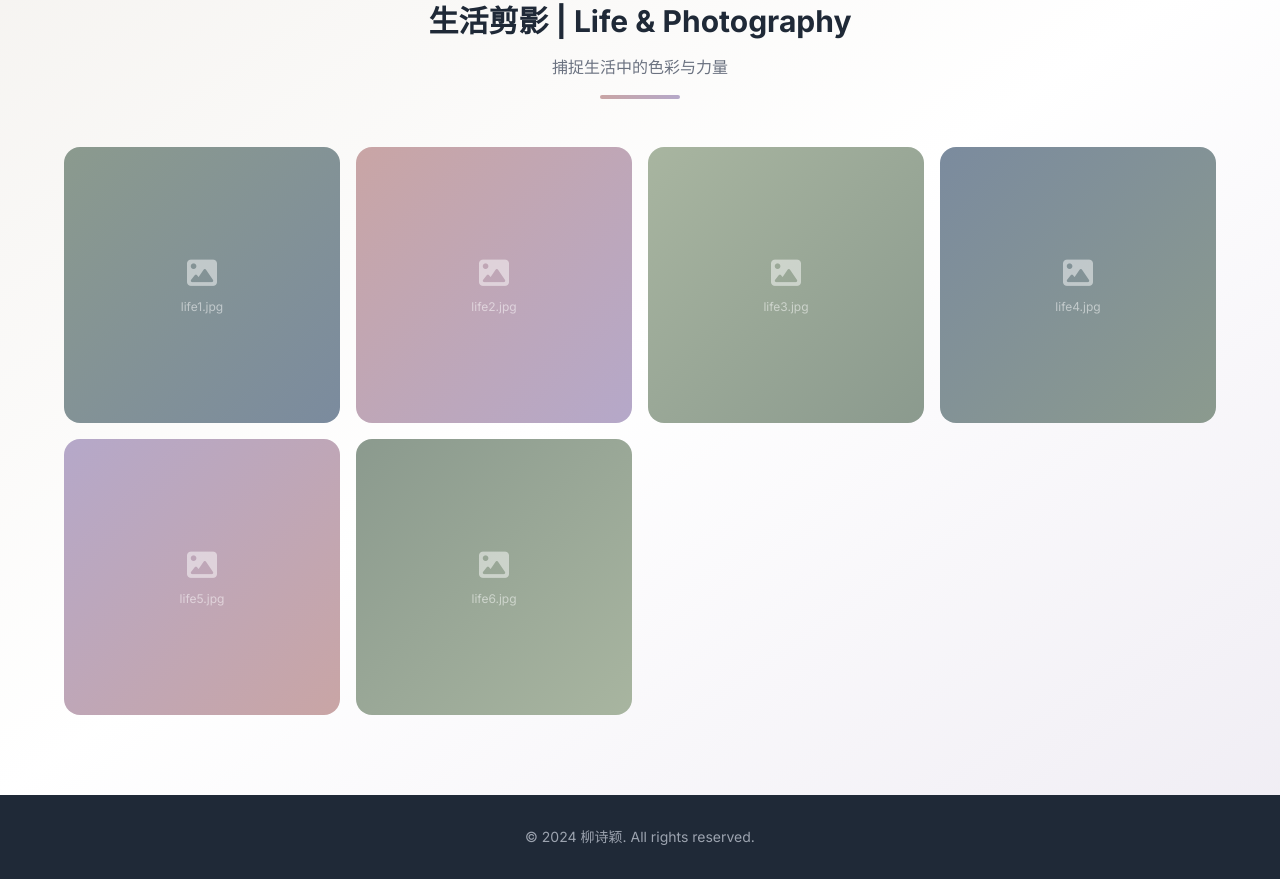
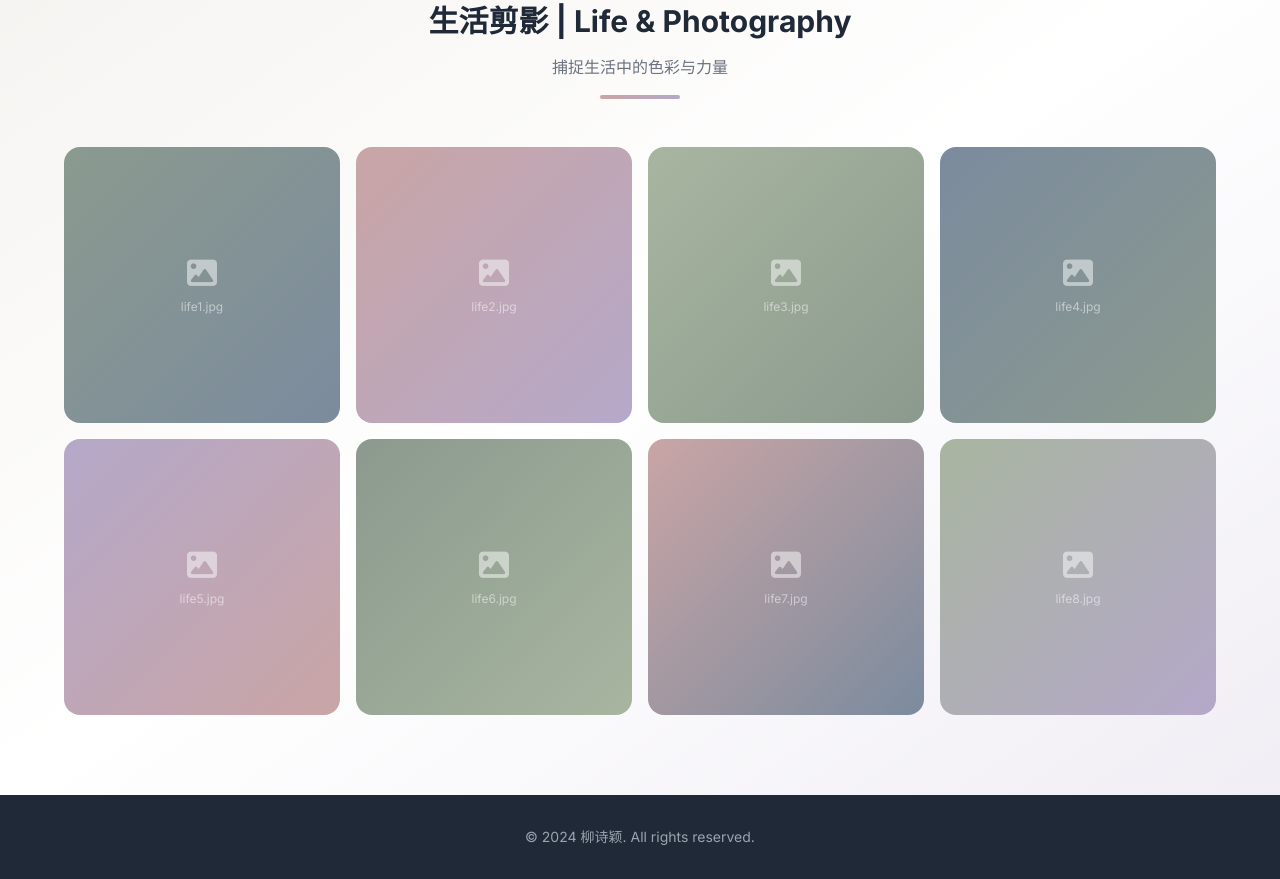
Before and after one commit to shiyi0641-coder/liushiying-portfolio, a plain HTML site: page index.html in a window 1280 px wide. Shown: the part 4031-4910 px from the top of the page. Drawn offline with nearby package versions, Linux system fonts and the light colour scheme.

Commit message:
Expand Life section to 8 photos in 2x4 grid

```diff
--- a/index.html
+++ b/index.html
@@ -629,9 +629,9 @@
                 <div class="w-20 h-1 bg-gradient-to-r from-morandi-pink to-morandi-lavender rounded-full mx-auto mt-4"></div>
             </div>
 
-            <div class="grid grid-cols-2 md:grid-cols-3 lg:grid-cols-4 gap-4">
+            <div class="grid grid-cols-2 lg:grid-cols-4 gap-4">
                 <!-- Life Photo 1 -->
-                <div class="fade-in-up relative rounded-2xl overflow-hidden aspect-square group cursor-pointer" style="transition-delay: 0.1s;">
+                <div class="fade-in-up relative rounded-2xl overflow-hidden aspect-square group cursor-pointer" style="transition-delay: 0.05s;">
                     <img src="./life1.jpg" alt="生活照片1" class="w-full h-full object-cover transition-transform duration-500 group-hover:scale-110" onerror="this.style.display='none'; this.nextElementSibling.style.display='flex';">
                     <div class="hidden absolute inset-0 bg-gradient-to-br from-morandi-gray-green to-morandi-gray-blue flex-col items-center justify-center text-white">
                         <i class="fas fa-image text-3xl mb-2 opacity-50"></i>
@@ -639,7 +639,7 @@
                     </div>
                 </div>
                 <!-- Life Photo 2 -->
-                <div class="fade-in-up relative rounded-2xl overflow-hidden aspect-square group cursor-pointer" style="transition-delay: 0.15s;">
+                <div class="fade-in-up relative rounded-2xl overflow-hidden aspect-square group cursor-pointer" style="transition-delay: 0.1s;">
                     <img src="./life2.jpg" alt="生活照片2" class="w-full h-full object-cover transition-transform duration-500 group-hover:scale-110" onerror="this.style.display='none'; this.nextElementSibling.style.display='flex';">
                     <div class="hidden absolute inset-0 bg-gradient-to-br from-morandi-pink to-morandi-lavender flex-col items-center justify-center text-white">
                         <i class="fas fa-image text-3xl mb-2 opacity-50"></i>
@@ -647,7 +647,7 @@
                     </div>
                 </div>
                 <!-- Life Photo 3 -->
-                <div class="fade-in-up relative rounded-2xl overflow-hidden aspect-square group cursor-pointer" style="transition-delay: 0.2s;">
+                <div class="fade-in-up relative rounded-2xl overflow-hidden aspect-square group cursor-pointer" style="transition-delay: 0.15s;">
                     <img src="./life3.jpg" alt="生活照片3" class="w-full h-full object-cover transition-transform duration-500 group-hover:scale-110" onerror="this.style.display='none'; this.nextElementSibling.style.display='flex';">
                     <div class="hidden absolute inset-0 bg-gradient-to-br from-morandi-sage to-morandi-gray-green flex-col items-center justify-center text-white">
                         <i class="fas fa-image text-3xl mb-2 opacity-50"></i>
@@ -655,7 +655,7 @@
                     </div>
                 </div>
                 <!-- Life Photo 4 -->
-                <div class="fade-in-up relative rounded-2xl overflow-hidden aspect-square group cursor-pointer" style="transition-delay: 0.25s;">
+                <div class="fade-in-up relative rounded-2xl overflow-hidden aspect-square group cursor-pointer" style="transition-delay: 0.2s;">
                     <img src="./life4.jpg" alt="生活照片4" class="w-full h-full object-cover transition-transform duration-500 group-hover:scale-110" onerror="this.style.display='none'; this.nextElementSibling.style.display='flex';">
                     <div class="hidden absolute inset-0 bg-gradient-to-br from-morandi-gray-blue to-morandi-gray-green flex-col items-center justify-center text-white">
                         <i class="fas fa-image text-3xl mb-2 opacity-50"></i>
@@ -663,7 +663,7 @@
                     </div>
                 </div>
                 <!-- Life Photo 5 -->
-                <div class="fade-in-up relative rounded-2xl overflow-hidden aspect-square group cursor-pointer" style="transition-delay: 0.3s;">
+                <div class="fade-in-up relative rounded-2xl overflow-hidden aspect-square group cursor-pointer" style="transition-delay: 0.25s;">
                     <img src="./life5.jpg" alt="生活照片5" class="w-full h-full object-cover transition-transform duration-500 group-hover:scale-110" onerror="this.style.display='none'; this.nextElementSibling.style.display='flex';">
                     <div class="hidden absolute inset-0 bg-gradient-to-br from-morandi-lavender to-morandi-pink flex-col items-center justify-center text-white">
                         <i class="fas fa-image text-3xl mb-2 opacity-50"></i>
@@ -671,11 +671,27 @@
                     </div>
                 </div>
                 <!-- Life Photo 6 -->
-                <div class="fade-in-up relative rounded-2xl overflow-hidden aspect-square group cursor-pointer" style="transition-delay: 0.35s;">
+                <div class="fade-in-up relative rounded-2xl overflow-hidden aspect-square group cursor-pointer" style="transition-delay: 0.3s;">
                     <img src="./life6.jpg" alt="生活照片6" class="w-full h-full object-cover transition-transform duration-500 group-hover:scale-110" onerror="this.style.display='none'; this.nextElementSibling.style.display='flex';">
                     <div class="hidden absolute inset-0 bg-gradient-to-br from-morandi-gray-green to-morandi-sage flex-col items-center justify-center text-white">
                         <i class="fas fa-image text-3xl mb-2 opacity-50"></i>
                         <span class="text-xs opacity-50">life6.jpg</span>
+                    </div>
+                </div>
+                <!-- Life Photo 7 -->
+                <div class="fade-in-up relative rounded-2xl overflow-hidden aspect-square group cursor-pointer" style="transition-delay: 0.35s;">
+                    <img src="./life7.jpg" alt="生活照片7" class="w-full h-full object-cover transition-transform duration-500 group-hover:scale-110" onerror="this.style.display='none'; this.nextElementSibling.style.display='flex';">
+                    <div class="hidden absolute inset-0 bg-gradient-to-br from-morandi-pink to-morandi-gray-blue flex-col items-center justify-center text-white">
+                        <i class="fas fa-image text-3xl mb-2 opacity-50"></i>
+                        <span class="text-xs opacity-50">life7.jpg</span>
+                    </div>
+                </div>
+                <!-- Life Photo 8 -->
+                <div class="fade-in-up relative rounded-2xl overflow-hidden aspect-square group cursor-pointer" style="transition-delay: 0.4s;">
+                    <img src="./life8.jpg" alt="生活照片8" class="w-full h-full object-cover transition-transform duration-500 group-hover:scale-110" onerror="this.style.display='none'; this.nextElementSibling.style.display='flex';">
+                    <div class="hidden absolute inset-0 bg-gradient-to-br from-morandi-sage to-morandi-lavender flex-col items-center justify-center text-white">
+                        <i class="fas fa-image text-3xl mb-2 opacity-50"></i>
+                        <span class="text-xs opacity-50">life8.jpg</span>
                     </div>
                 </div>
             </div>
```
